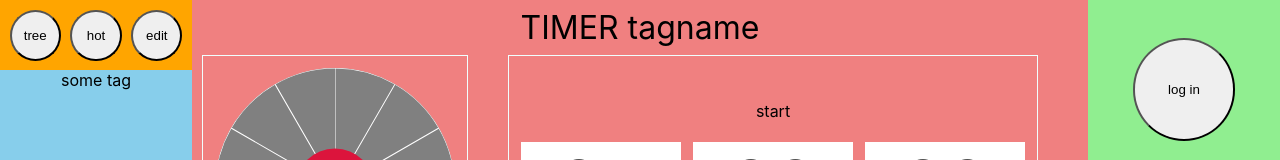
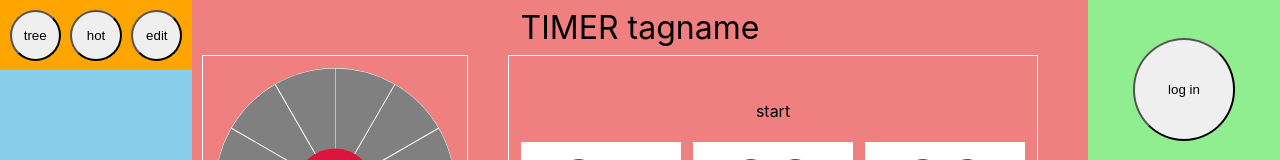
Before and after one commit to mxk700/time, a React (Create React App) app: page / in a window 1280 px wide. Shown: the top 160 px of the page. Built offline with nearby package versions, Linux system fonts and the light colour scheme.

Commit message:
tag tree started

```diff
--- a/src/components/leftbar/tags/tag.js
+++ b/src/components/leftbar/tags/tag.js
@@ -2,9 +2,20 @@ import React, {Component} from "react";
 
 class Tag extends Component{
   render(){
+    const props = this.props;
     return (
-      <div className="tag">
-        some tag
+      <div
+        id={props.id}
+        className="tag"
+        parent={props.parent}
+        depth={props.depth}
+        childNo={props.childNo}
+        collapsed={props.collapsed}
+        picture={props.picture}
+        sound={props.sound}
+        lastTerm={props.lastTerm}
+      >
+        {props.tagVal}
       </div>
     )
   }
--- a/src/components/leftbar/tags/taglist.js
+++ b/src/components/leftbar/tags/taglist.js
@@ -3,6 +3,11 @@ import React, {Component} from "react";
 import Tag from "./tag";
 
 class TagList extends Component{
+  constructor(props){
+    super(props);
+    this.state = [];
+  }
+
   render(){
     return (
       <div className="tagList">
```
